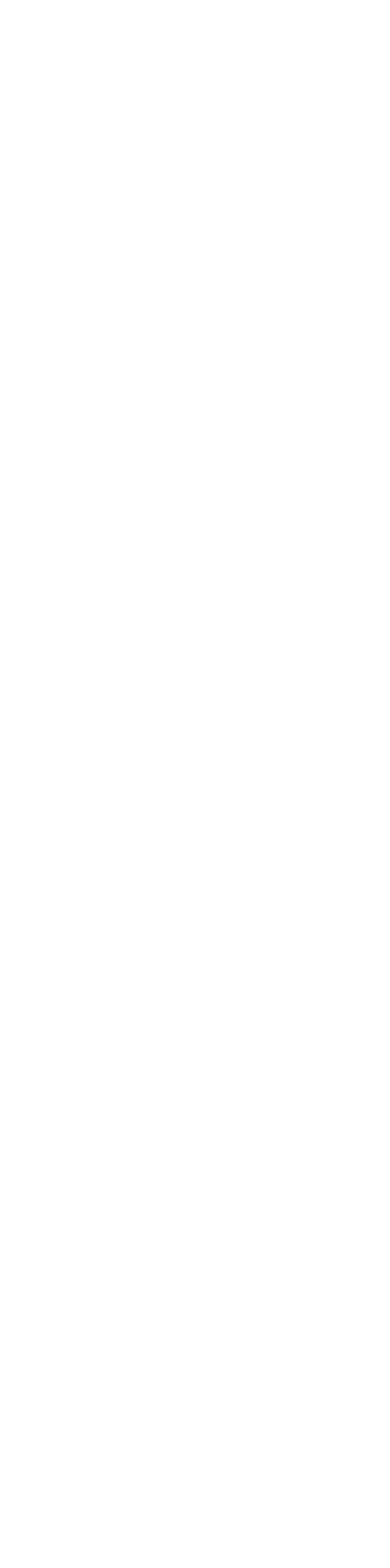
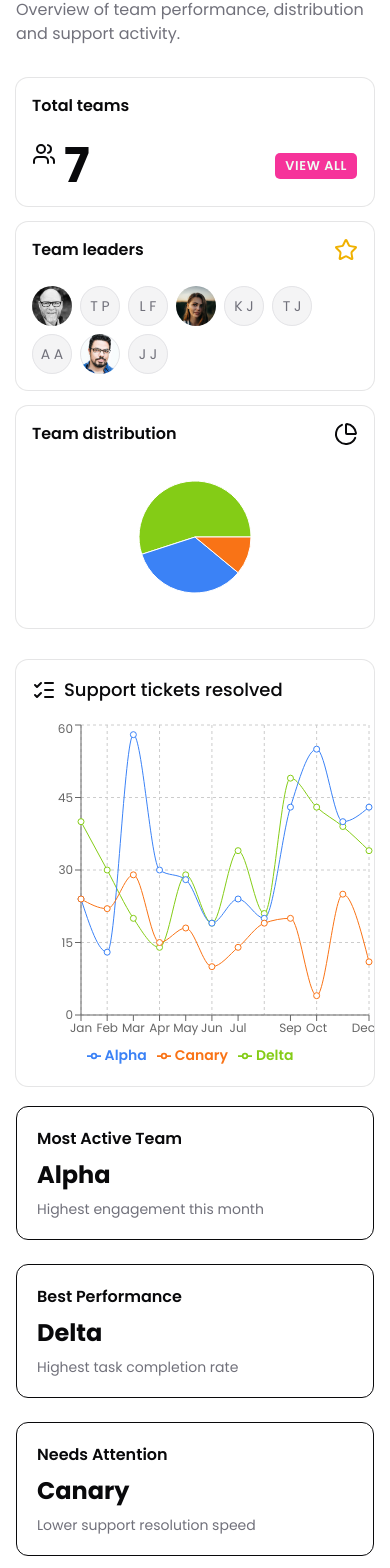
Before and after one commit to mutateddev/nextboard, a Next.js app: page /dashboard/teams in a window 390 px wide. Shown: the part 235-1803 px from the top of the page. Before the commit the page ends 844 px from the top, so only its background shows below. Built offline with nearby package versions, Linux system fonts and the light colour scheme.

Commit message:
feat(team): add team stat page

```diff
--- a/app/dashboard/teams/page.tsx
+++ b/app/dashboard/teams/page.tsx
@@ -1,7 +1,44 @@
+'use client';
+
+import TeamsStats from '../components/teams/teams-stats';
+
 const TeamsPage = () => {
   return (
-    <div>
-      <h2>page teams</h2>
+    <div className='space-y-8'>
+      <div>
+        <h1 className='text-3xl font-bold tracking-tight'>Teams</h1>
+        <p className='text-muted-foreground'>
+          Overview of team performance, distribution and support activity.
+        </p>
+      </div>
+
+      <TeamsStats />
+
+      <div className='grid grid-cols-1 md:grid-cols-3 gap-6'>
+        <div className='rounded-xl border p-5 space-y-2'>
+          <h3 className='font-semibold'>Most Active Team</h3>
+          <p className='text-2xl font-bold'>Alpha</p>
+          <p className='text-sm text-muted-foreground'>
+            Highest engagement this month
+          </p>
+        </div>
+
+        <div className='rounded-xl border p-5 space-y-2'>
+          <h3 className='font-semibold'>Best Performance</h3>
+          <p className='text-2xl font-bold'>Delta</p>
+          <p className='text-sm text-muted-foreground'>
+            Highest task completion rate
+          </p>
+        </div>
+
+        <div className='rounded-xl border p-5 space-y-2'>
+          <h3 className='font-semibold'>Needs Attention</h3>
+          <p className='text-2xl font-bold'>Canary</p>
+          <p className='text-sm text-muted-foreground'>
+            Lower support resolution speed
+          </p>
+        </div>
+      </div>
     </div>
   );
 };
```
